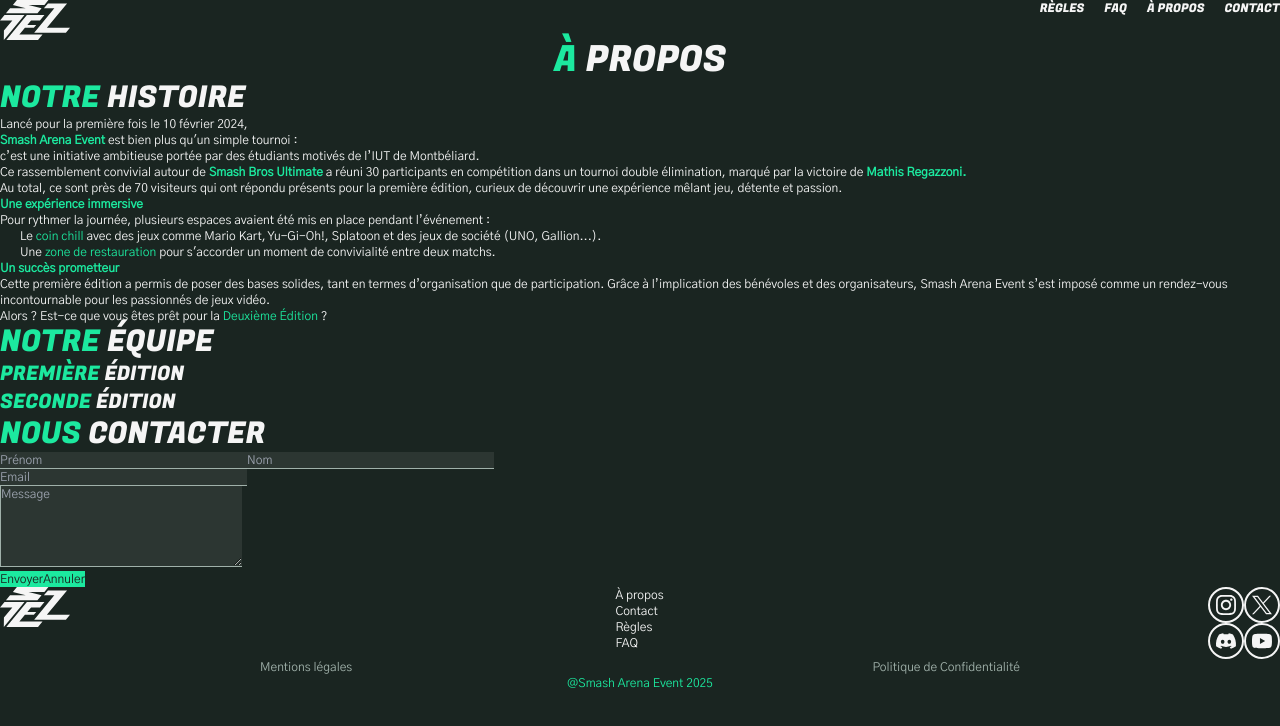
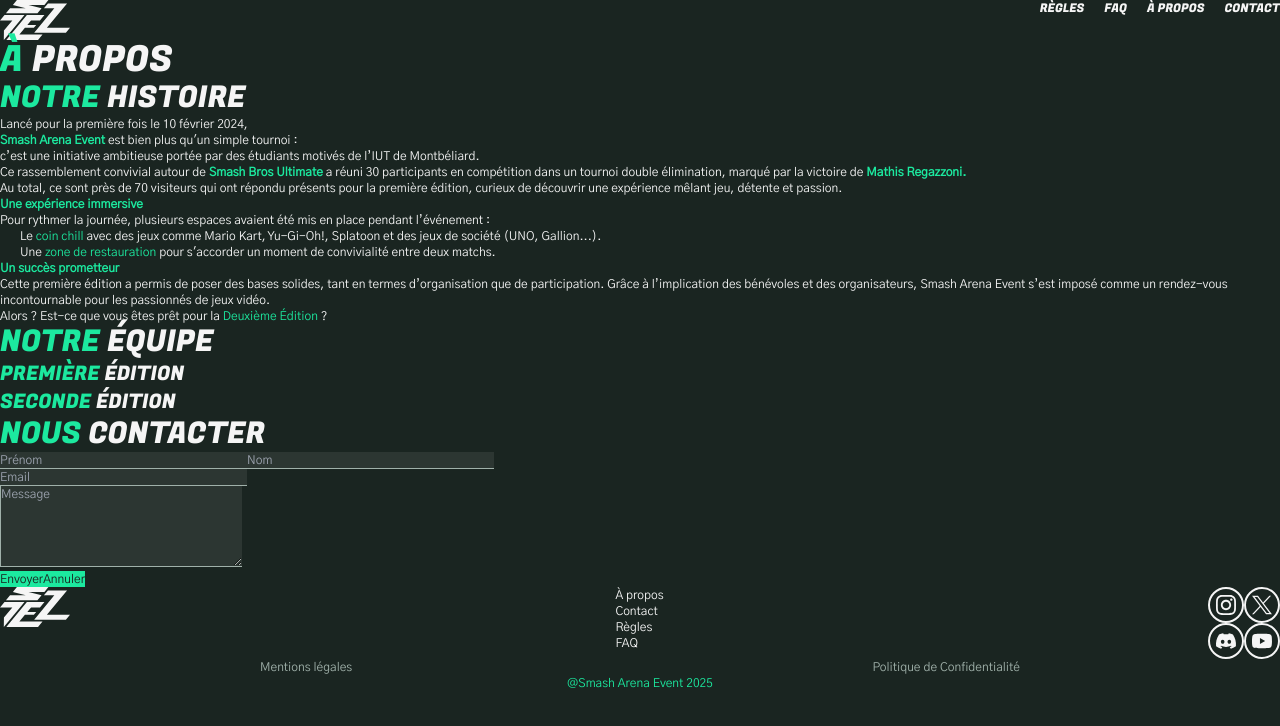
Before and after one commit to SmashArenaEvent/site_vitrine_SAE_2025, a Vue app: page /aPropos in a window 1280 px wide. Shown: the top 726 px of the page. Built offline with nearby package versions, Linux system fonts and the light colour scheme.

Commit message:
Page appropos avancé graphique

```diff
--- a/src/pages/aPropos.vue
+++ b/src/pages/aPropos.vue
@@ -6,7 +6,7 @@ import Formulaire from '@/components/Formulaire.vue';
 </script>
 <template>
     <article>
-        <h1 class="font-fugaz-one uppercase text-4xl text-center"><span class="text-Tonic">à</span> propos</h1>
+        <h1 class="font-fugaz-one uppercase text-4xl"><span class="text-Tonic">à</span> propos</h1>
         <h2 class="font-fugaz-one uppercase text-3xl"><span class="text-Tonic">Notre</span> histoire</h2>
         <p>Lancé pour la première fois le 10 février 2024,<br/><span class="text-Tonic font-bold">Smash Arena Event</span> est bien plus qu'un simple tournoi :<br/>c’est une initiative ambitieuse portée par des étudiants motivés de l’IUT de Montbéliard.</p>
         <p>Ce rassemblement convivial autour de <span class="text-Tonic font-bold">Smash Bros Ultimate</span> a réuni 30 participants en compétition dans un tournoi double élimination, marqué par la victoire de <span class="text-Tonic font-bold">Mathis Regazzoni.</span></p>
--- a/src/pages/contact.vue
+++ b/src/pages/contact.vue
@@ -3,6 +3,6 @@
 import Formulaire from '@/components/Formulaire.vue';
 </script>
 <template>
-    <h1>Nous contacter ?</h1>
+    <h1 class="font-fugaz-one uppercase text-4xl"><span class="text-Tonic">N</span>ous <span class="text-Tonic">c</span>ontacter ?</h1>
     <Formulaire/>
 </template>
```
